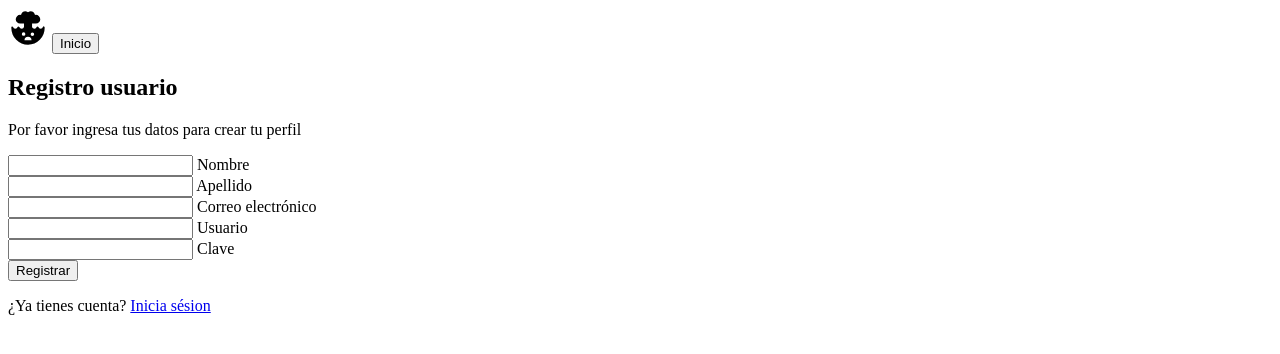
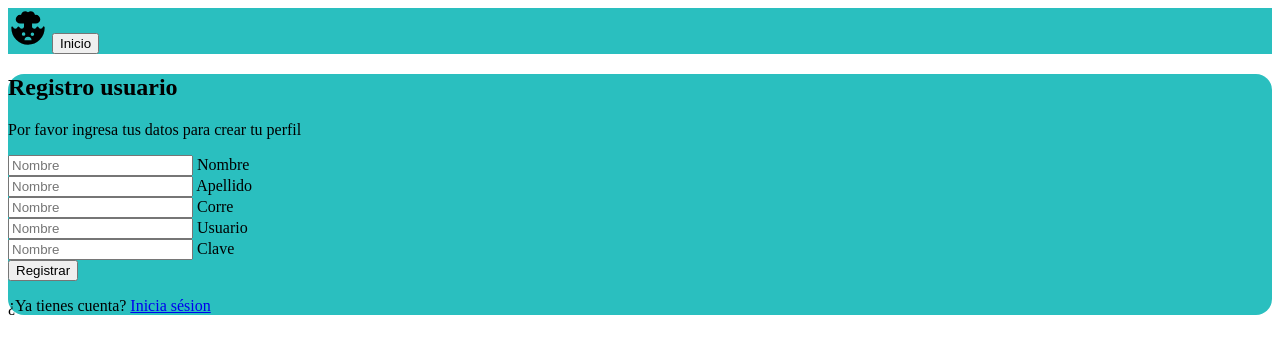
Before and after one commit to JorgeGutierrez07/SistemaDeVentaDeServicios, a PHP site: page /SistemaDeVentaDeServicios/app/views/content/registroUsuario-view.php in a window 1280 px wide. Shown: the top 354 px of the page. Run offline with PHP 8.4, Linux system fonts and the light colour scheme.

Commit message:
CAMBIO DE COLORES

```diff
--- a/app/views/content/registroUsuario-view.php
+++ b/app/views/content/registroUsuario-view.php
@@ -1,5 +1,5 @@
 <body class="d-flex flex-column vh-100">
-	<header class="bg-dark text-white p-3">
+	<header class=" text-white p-3" style="background-color: #2ABFBF">
         <div class="d-flex justify-content-between align-items-center">
 
 				<svg class=" text-gray-800 dark:text-white" aria-hidden="true" xmlns="http://www.w3.org/2000/svg" width="40" height="40" fill="currentColor" viewBox="0 0 24 24">
@@ -10,39 +10,39 @@
         </div>
     </header>
 	<div class="container d-flex justify-content-center align-items-center vh-100">
-		<div class="col-xl-8">
-			<div class="card bg-dark text-white" style="border-radius: 1rem;">
+		<div class="col-xl-8 " >
+			<div class="card text-black" style="border-radius: 1rem; background-color: #2ABFBF ">
 				<div class="card-body p-5 text-center">
-					<h2 class="fw-bold mb-2 text-uppercase">Registro usuario</h2>
-					<p class="text-white-50 mb-2">Por favor ingresa tus datos para crear tu perfil</p>
+					<h2 class=" text-white fw-bold mb-2 text-uppercase">Registro usuario</h2>
+					<p class="text-white mb-2">Por favor ingresa tus datos para crear tu perfil</p>
 					<form  action="" method="POST">
 						<div class="d-flex gap-3">
-							<div data-mdb-input-init class="form-outline form-white w-100 mb-2">
-								<input type="text" name="nombre" pattern="[a-zA-Z0-9]{4,20}" maxlength="20" required class="form-control form-control-lg" />
-								<label class="form-label" for="nombre">Nombre</label>
+							<div class="w-100 form-floating mb-3">
+								<input type="text" class="form-control" id="floatingInput" placeholder="Nombre">
+								<label for="floatingInput">Nombre</label>
 							</div>
 
-							<div data-mdb-input-init class="form-outline form-white w-100 mb-2">
-								<input type="password" name="apellido" pattern="^[a-zA-Z0-9]{6,}$" maxlength="100" required class="form-control form-control-lg" />
-								<label class="form-label" for="apellido">Apellido</label>
+							<div class="w-100 form-floating mb-3">
+								<input type="text" class="form-control" id="floatingInput" placeholder="Nombre">
+								<label for="floatingInput">Apellido</label>
 							</div>
 
 						</div>
 						<div class="d-flex gap-3">
-							<div data-mdb-input-init class="form-outline w-100 form-white mb-2">
-								<input type="email" name="correo" pattern="^[a-zA-Z0-9]{6,}$" maxlength="100" required class="form-control form-control-lg" />
-								<label class="form-label" for="correo">Correo electrónico</label>
+							<div class="w-100 form-floating mb-3">
+								<input type="email" class="form-control" id="floatingInput" placeholder="Nombre">
+								<label for="floatingInput">Corre</label>
 							</div>
-							<div data-mdb-input-init class="form-outline w-100 form-white mb-2">
-								<input type="text" name="usuario" pattern="^[a-zA-Z0-9]{6,}$" maxlength="100" required class="form-control form-control-lg" />
-								<label class="form-label" for="usuario">Usuario</label>
+							<div class="w-100 form-floating mb-3">
+								<input type="text" class="form-control" id="floatingInput" placeholder="Nombre">
+								<label for="floatingInput">Usuario</label>
 							</div>
 						</div>
 
 						<div class="d-flex justify-content-center">
-							<div data-mdb-input-init class="form-outline  form-white mb-2">
-								<input type="password" name="clave" pattern="^[a-zA-Z0-9]{6,}$" maxlength="100" required class="form-control form-control-lg" />
-								<label class="form-label" for="clave">Clave</label>
+							<div class="pb-3 form-floating mb-3">
+								<input type="password" class="form-control" id="floatingInput" placeholder="Nombre">
+								<label for="floatingInput">Clave</label>
 							</div>
 						</div>
 
@@ -51,7 +51,7 @@
 						</div>
 
 						<div>
-							<p class="mb-0">¿Ya tienes cuenta? <a href="/SistemaDeVentaDeServicios/login" class="text-white fw-bold"> Inicia sésion</a></p>
+							<p class="text-white mb-0">¿Ya tienes cuenta? <a href="/SistemaDeVentaDeServicios/login" class="text-white fw-bold"> Inicia sésion</a></p>
 						</div>
 					</form>
 				</div>
```
Also changed, not shown: app/views/content/inicioCliente-view.php (+5 -5 lines).
